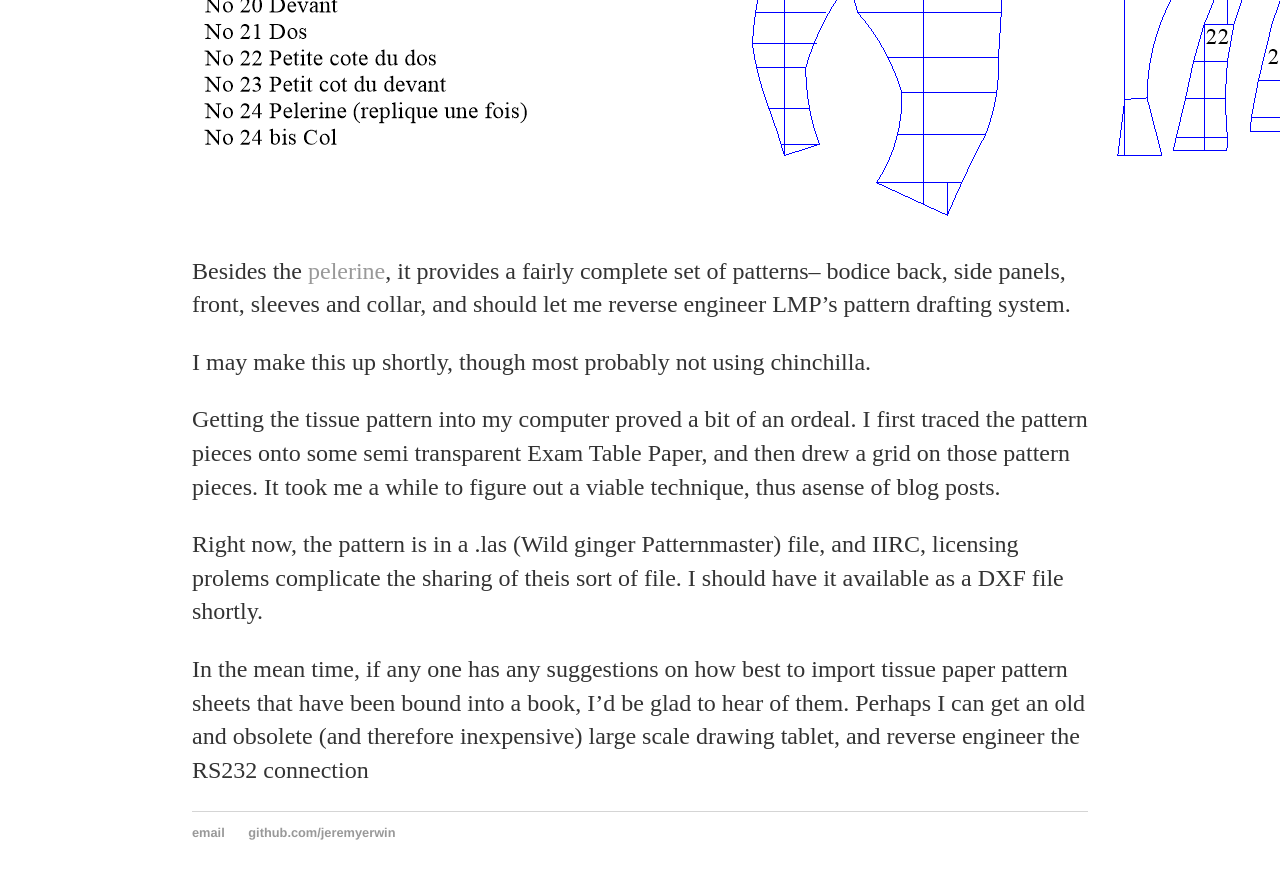
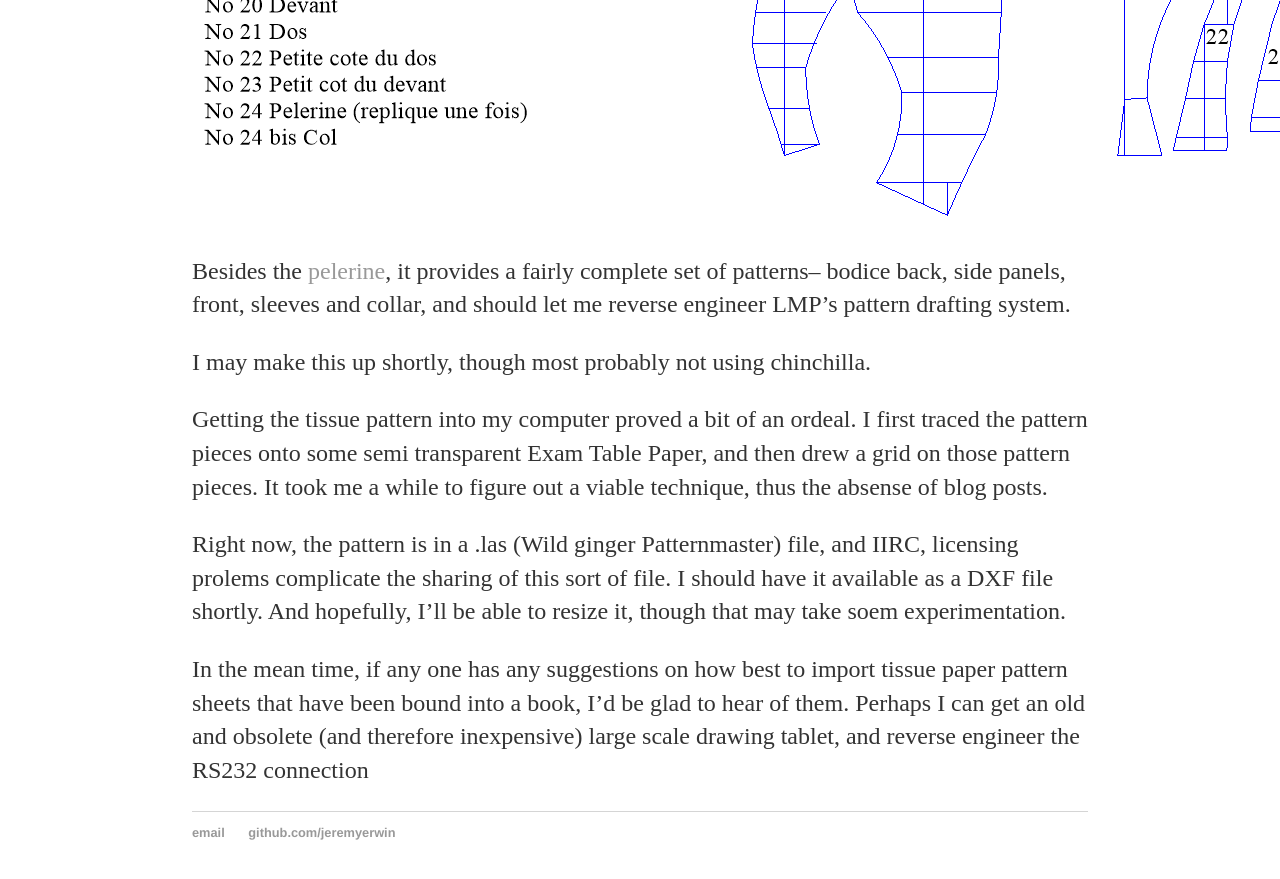
Before and after one commit to jeremyerwin/jeremyerwin.github.io, a Jekyll site: the page built from _posts/2018-06-04-corsage-en-velours-chataigne.md, in a window 1280 px wide and 900 px high, scrolled down 1255 px. Shown: the top 879 px of the window. Built offline with Jekyll 4.4.1, drawn with Linux system fonts in a browser that asks for light colours.

Commit message:
Update 2018-06-04-corsage-en-velours-chataigne.md

```diff
--- a/_posts/2018-06-04-corsage-en-velours-chataigne.md
+++ b/_posts/2018-06-04-corsage-en-velours-chataigne.md
@@ -21,8 +21,8 @@ Besides the [pelerine](https://www.metmuseum.org/art/collection/search#!?sortBy=
 
 I may make this up shortly, though most probably not using chinchilla.
 
-Getting the tissue pattern into my computer proved a bit of an ordeal. I first traced the pattern pieces onto some semi transparent Exam Table Paper, and then drew a grid on those pattern pieces. It took me a while to figure out a viable technique, thus asense of blog posts.
+Getting the tissue pattern into my computer proved a bit of an ordeal. I first traced the pattern pieces onto some semi transparent Exam Table Paper, and then drew a grid on those pattern pieces. It took me a while to figure out a viable technique, thus the absense of blog posts.
 
-Right now, the pattern is in a .las (Wild ginger Patternmaster) file, and IIRC, licensing prolems complicate the sharing of theis sort of file. I should have it available as a DXF file shortly.
+Right now, the pattern is in a .las (Wild ginger Patternmaster) file, and IIRC, licensing prolems complicate the sharing of this sort of file. I should have it available as a DXF file shortly. And hopefully, I'll be able to resize it, though that may take soem experimentation.
 
 In the mean time, if any one has any suggestions on how best to import tissue paper pattern sheets that have been bound into a book, I'd be glad to hear of them. Perhaps I can get an old and obsolete (and therefore inexpensive) large scale drawing tablet, and reverse engineer the RS232 connection
```
